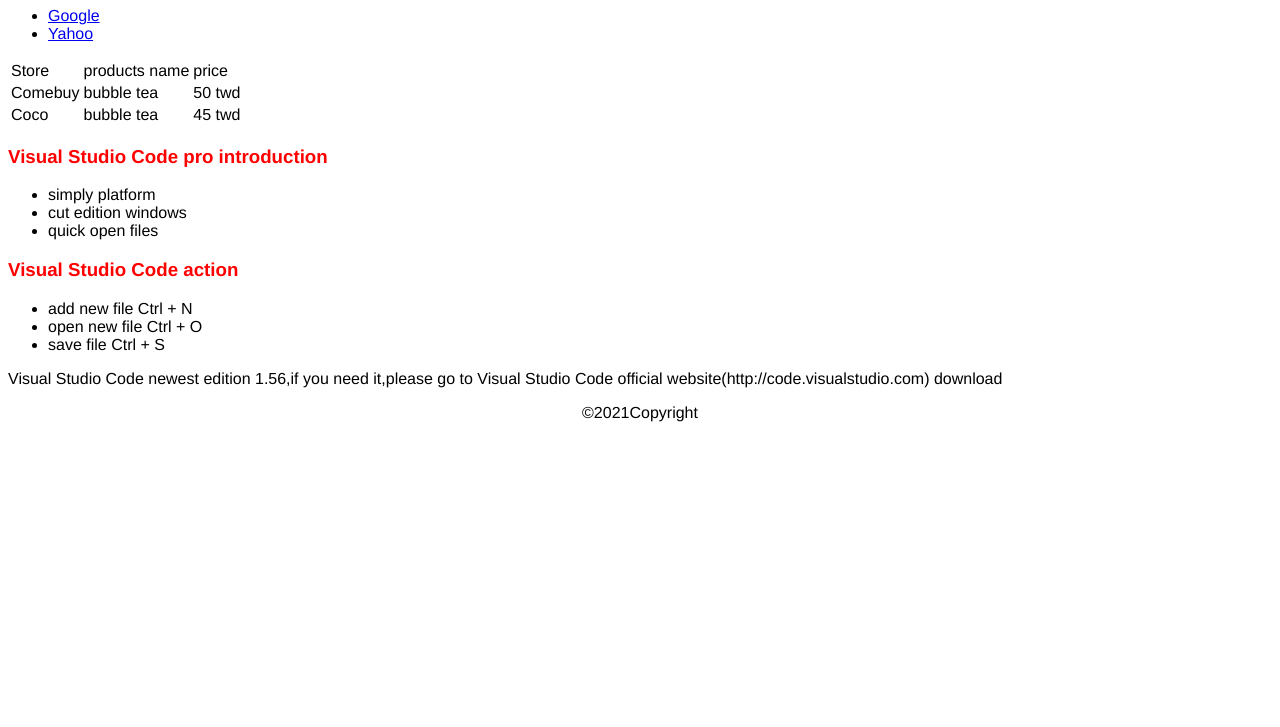
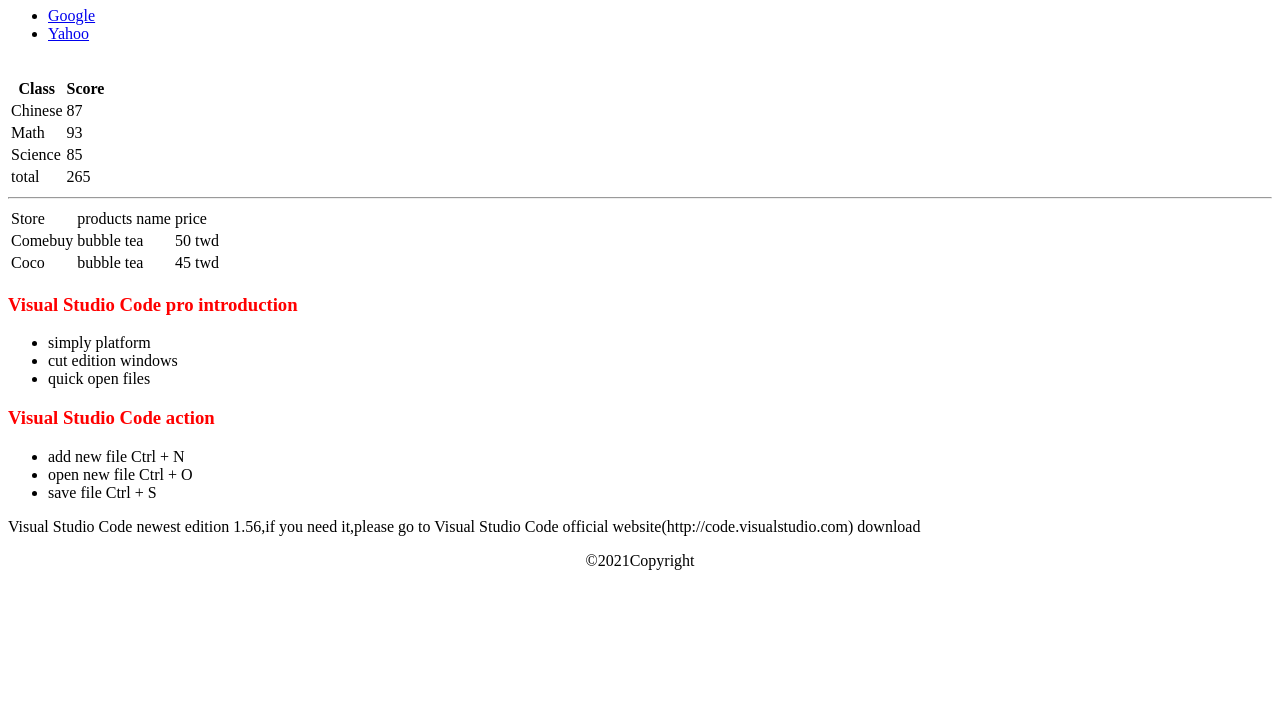
Before and after one commit to sheenaliu1212/HtmlCssJava, a plain HTML site: page index.html in a window 1280 px wide. Shown: the part 73-800 px from the top of the page. Drawn offline with Linux system fonts and the light colour scheme.

Commit message:
練習使用thead、tbody、tfoot標籤

```diff
--- a/index.html
+++ b/index.html
@@ -6,7 +6,7 @@
     <title>ch02 example</title>
     <style>
       body {
-        font-family: "Franklin Gothic Medium", "Arial Narrow", Arial, sans-serif;
+        font-family: Times New Roman;
       }
       footer {
         text-align: center;
@@ -27,6 +27,36 @@
           <li><a href="http://www.yahoo.com.tw">Yahoo</a></li>
         </ul>
       </nav>
+      <br />
+      <table>
+        <thead>
+          <tr>
+            <th>Class</th>
+            <th>Score</th>
+          </tr>
+        </thead>
+        <tbody>
+          <tr>
+            <td>Chinese</td>
+            <td>87</td>
+          </tr>
+          <tr>
+            <td>Math</td>
+            <td>93</td>
+          </tr>
+          <tr>
+            <td>Science</td>
+            <td>85</td>
+          </tr>
+        </tbody>
+        <tfoot>
+          <tr>
+            <td>total</td>
+            <td>265</td>
+          </tr>
+        </tfoot>
+      </table>
+      <hr />
       <table>
         <tr>
           <td>Store</td>
```
